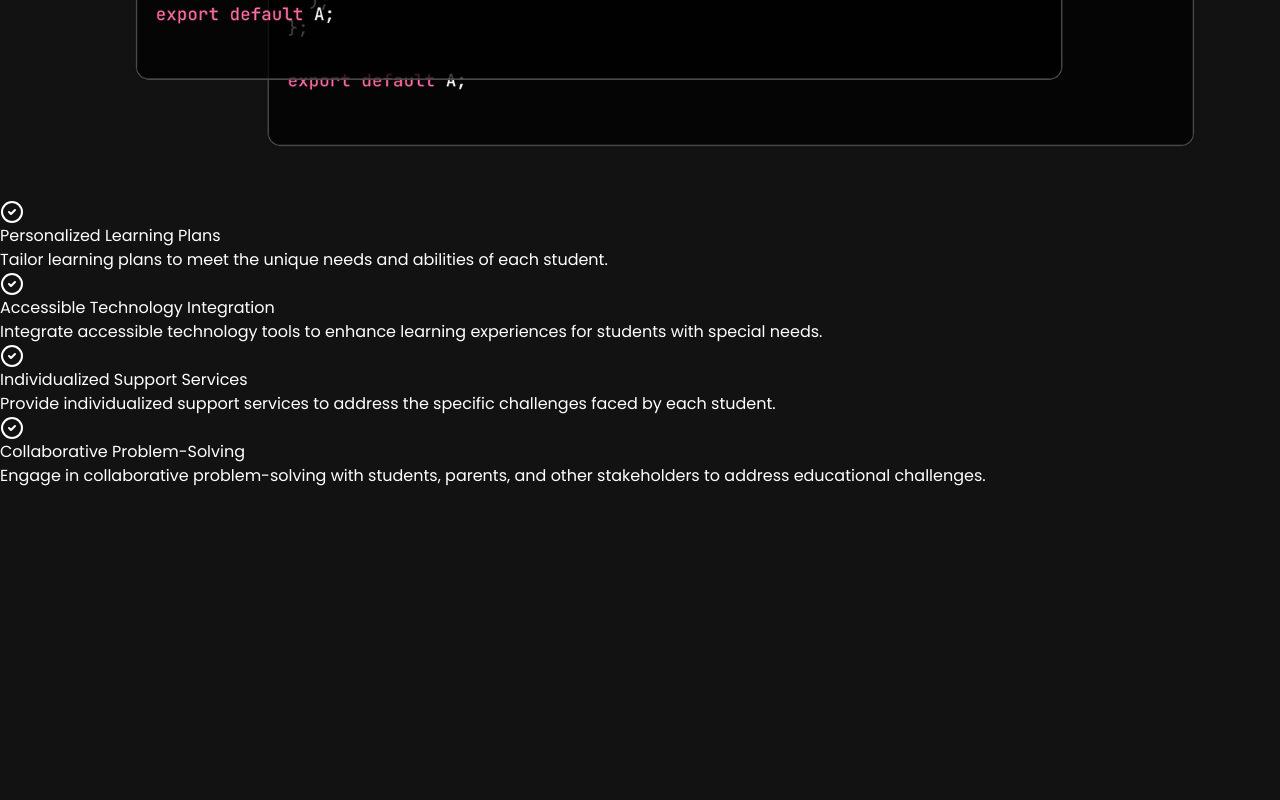
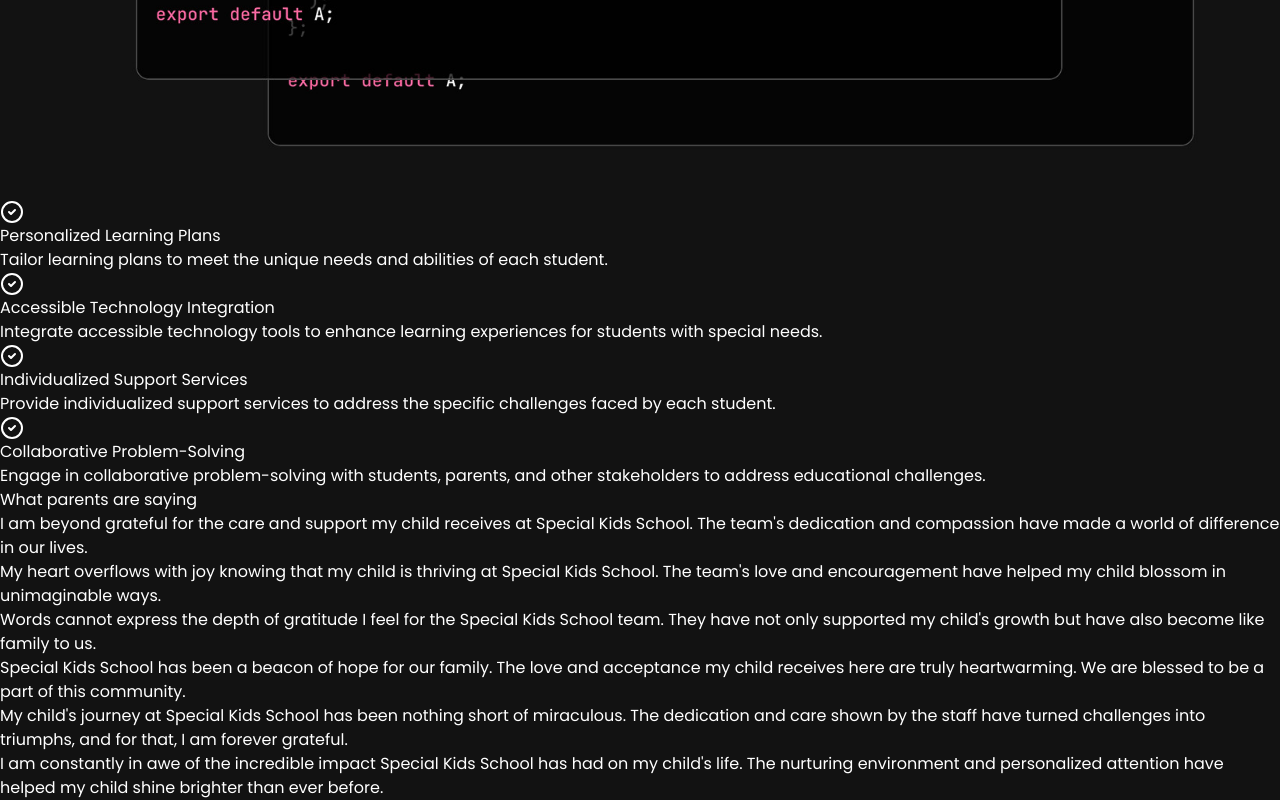
Before and after one commit to NoriFe/Angelika, a React (Vite) app: page / in a window 1280 px wide. Shown: the part 2387-3187 px from the top of the page. Before the commit the page ends 2875 px from the top, so only its background shows below. Built offline with nearby package versions, Linux system fonts and the light colour scheme.

Commit message:
Added comments to testimonials

```diff
--- a/src/App.jsx
+++ b/src/App.jsx
@@ -3,6 +3,7 @@
 import Hero from './components/Hero';
 import FeatureSection from './components/FeatureSection';
 import WorkFlow from './components/WorkFlow';
+import Testimonials from './components/Testimonials';
 
 
 const App = () => {
@@ -13,6 +14,7 @@
           <Hero />
           <FeatureSection />
           <WorkFlow />
+          <Testimonials />
 
         </div>
     </>
--- a/src/components/Testimonials.jsx
+++ b/src/components/Testimonials.jsx
@@ -7,7 +7,9 @@
       <div className="flex flex-wrap justify-center">
         {testimonials.map((testimonial, index) => (
           <div key={index} className="w-full sm:w-1/2 lg:w-1/3 px-4 py-2">
-            <div className="bg-neutraL"></div>
+            <div className="bg-neutral rounded-md p-6 text-md border border-neutral-800 font-thin">
+              <p>{testimonial.text}</p>
+            </div>
           </div>
         ))}
       </div>
--- a/src/constants/index.jsx
+++ b/src/constants/index.jsx
@@ -24,37 +24,37 @@
     user: "John Doe",
     company: "Special Kids School",
     image: user1,
-    text: "I am extremely satisfied with the services provided. The team was responsive, professional, and delivered results beyond my expectations.",
+    text: "I am beyond grateful for the care and support my child receives at Special Kids School. The team's dedication and compassion have made a world of difference in our lives.",
   },
   {
     user: "Jane Smith",
     company: "Special Kids School",
     image: user2,
-    text: "I couldn't be happier with the outcome of our project. The team's creativity and problem-solving skills were instrumental in bringing our vision to life",
+    text: "My heart overflows with joy knowing that my child is thriving at Special Kids School. The team's love and encouragement have helped my child blossom in unimaginable ways.",
   },
   {
     user: "David Johnson",
     company: "Special Kids School",
     image: user3,
-    text: "Working with this company was a pleasure. Their attention to detail and commitment to excellence are commendable. I would highly recommend them to anyone looking for top-notch service.",
+    text: "Words cannot express the depth of gratitude I feel for the Special Kids School team. They have not only supported my child's growth but have also become like family to us.",
   },
   {
     user: "Ronee Brown",
     company: "Special Kids School",
     image: user4,
-    text: "Working with the team at Special Kids School was a game-changer for our project. Their attention to detail and innovative solutions helped us achieve our goals faster than we thought possible. We are grateful for their expertise and professionalism!",
+    text: "Special Kids School has been a beacon of hope for our family. The love and acceptance my child receives here are truly heartwarming. We are blessed to be a part of this community.",
   },
   {
     user: "Michael Wilson",
     company: "Special Kids School",
     image: user5,
-    text: "I am amazed by the level of professionalism and dedication shown by the team. They were able to exceed our expectations and deliver outstanding results.",
+    text: "My child's journey at Special Kids School has been nothing short of miraculous. The dedication and care shown by the staff have turned challenges into triumphs, and for that, I am forever grateful.",
   },
   {
     user: "Emily Davis",
     company: "Special Kids School",
     image: user6,
-    text: "The team went above and beyond to ensure our project was a success. Their expertise and dedication are unmatched. I look forward to working with them again in the future.",
+    text: "I am constantly in awe of the incredible impact Special Kids School has had on my child's life. The nurturing environment and personalized attention have helped my child shine brighter than ever before.",
   },
 ];
 
```
